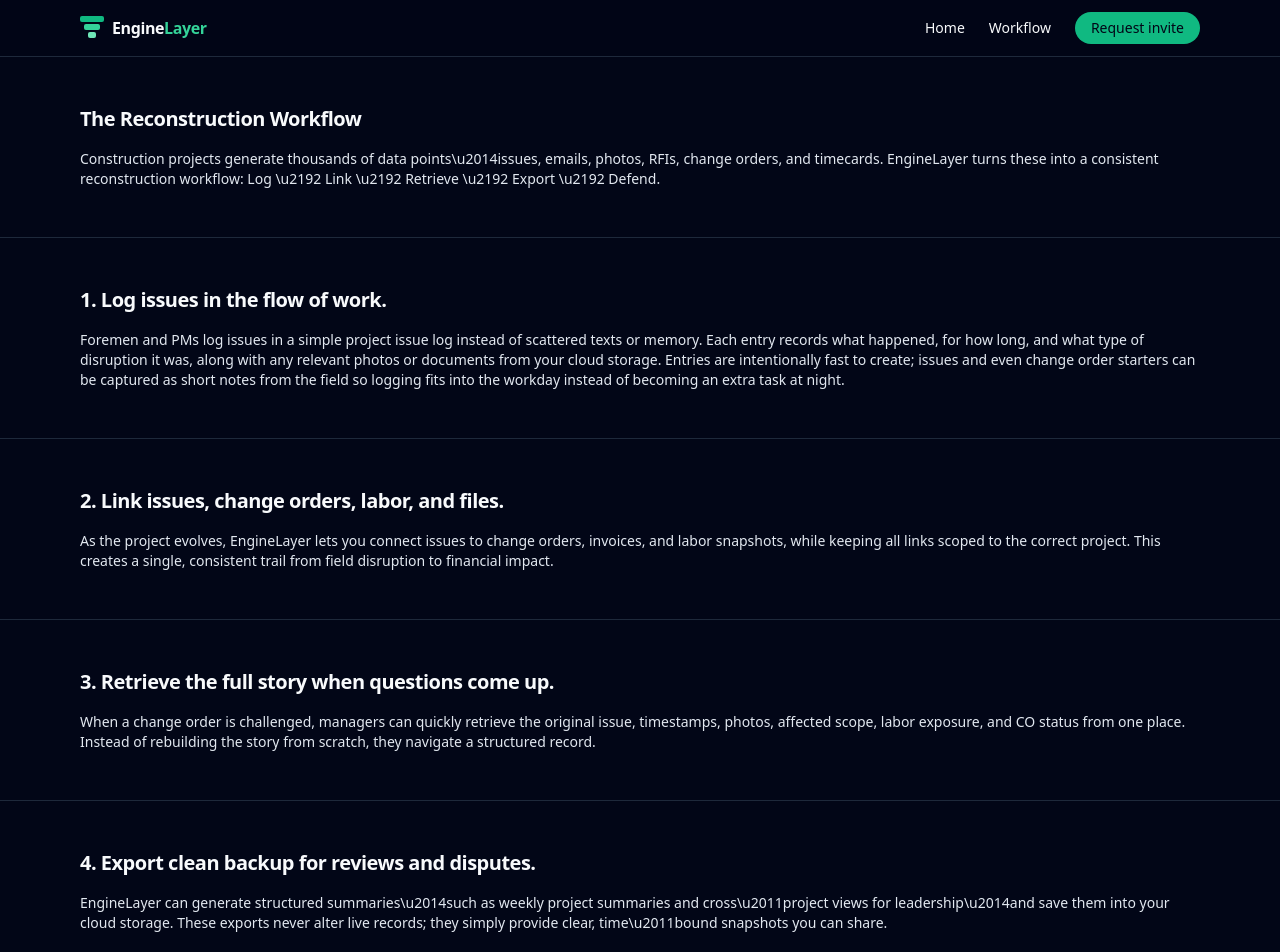
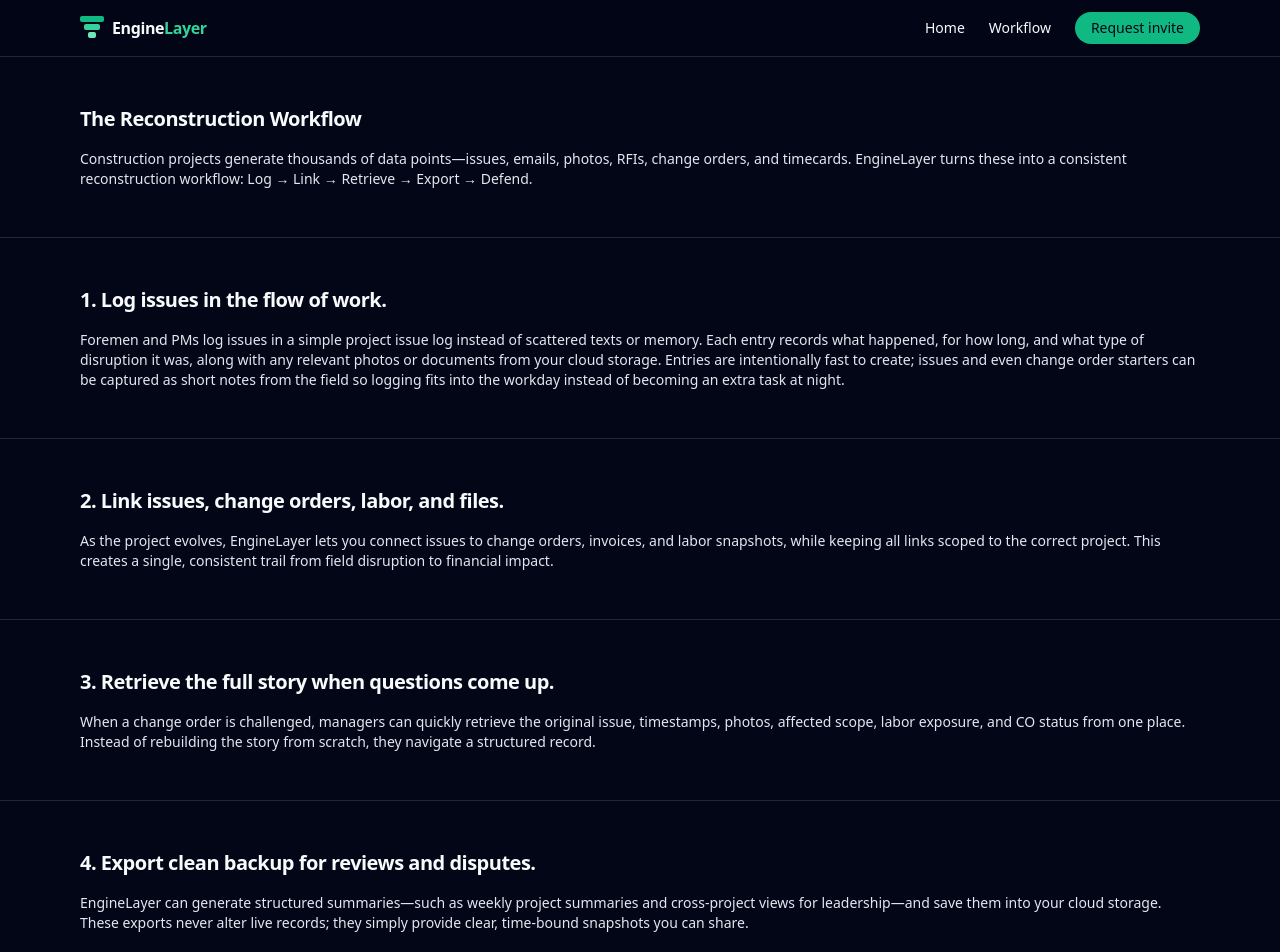
Before and after one commit to EngineLayer-ai/enginelayer-marketing, a Next.js app: page /workflow in a window 1280 px wide. Shown: the top 952 px of the page. Built offline with nearby package versions, Linux system fonts and the light colour scheme.

Commit message:
fix: restore Unicode in workflow page

```diff
--- a/src/app/workflow/page.tsx
+++ b/src/app/workflow/page.tsx
@@ -4,7 +4,7 @@ import { CTASection } from "@/components/CTASection";
 export const metadata = {
   title: "Construction change order workflow | Reconstruction workflow by EngineLayer",
   description:
-    "See how EngineLayer's Log \u2192 Link \u2192 Retrieve \u2192 Export \u2192 Defend workflow helps construction teams defend change orders with time\u2011stamped, organized project records.",
+    "See how EngineLayer's Log → Link → Retrieve → Export → Defend workflow helps construction teams defend change orders with time‑stamped, organized project records.",
 };
 
 export default function WorkflowPage() {
@@ -12,10 +12,10 @@ export default function WorkflowPage() {
     <>
       <Section title="The Reconstruction Workflow">
         <p>
-          Construction projects generate thousands of data points\u2014issues,
+          Construction projects generate thousands of data points—issues,
           emails, photos, RFIs, change orders, and timecards. EngineLayer turns
-          these into a consistent reconstruction workflow: Log \u2192 Link \u2192
-          Retrieve \u2192 Export \u2192 Defend.
+          these into a consistent reconstruction workflow: Log → Link →
+          Retrieve → Export → Defend.
         </p>
       </Section>
 
@@ -51,14 +51,14 @@ export default function WorkflowPage() {
 
       <Section title="4. Export clean backup for reviews and disputes.">
         <p>
-          EngineLayer can generate structured summaries\u2014such as weekly project
-          summaries and cross\u2011project views for leadership\u2014and save them into
+          EngineLayer can generate structured summaries—such as weekly project
+          summaries and cross‑project views for leadership—and save them into
           your cloud storage. These exports never alter live records; they
-          simply provide clear, time\u2011bound snapshots you can share.
+          simply provide clear, time‑bound snapshots you can share.
         </p>
       </Section>
 
-      <Section title="5. Defend your change orders with time\u2011stamped evidence.">
+      <Section title="5. Defend your change orders with time‑stamped evidence.">
         <p>
           Because issues are logged with precise timestamps, durations, and
           types, and because related files and labor snapshots are linked, you
```
